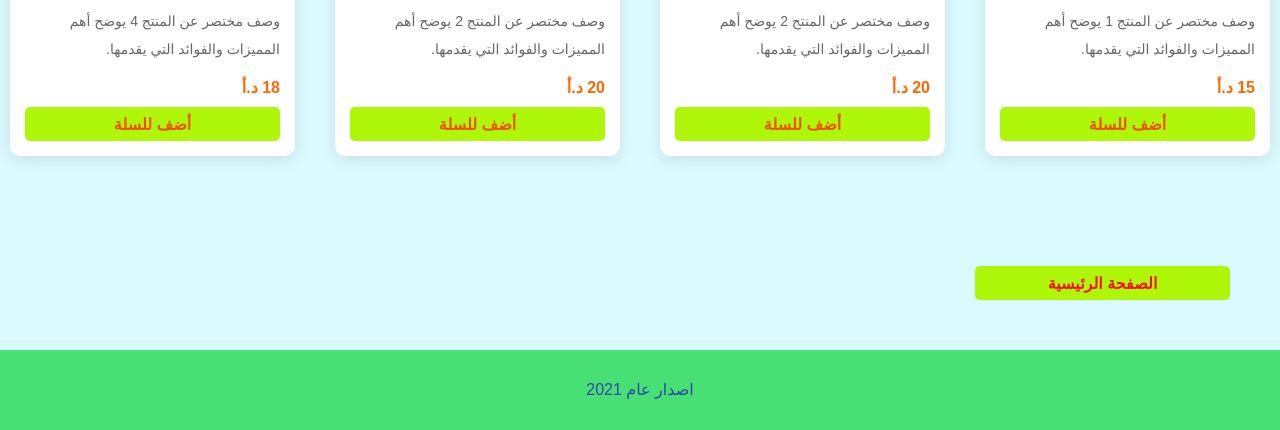
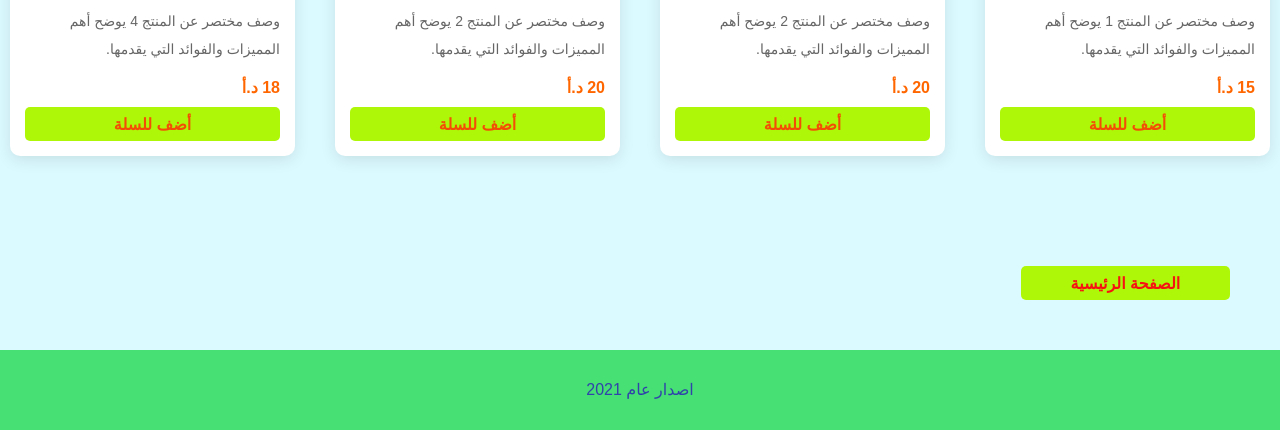
Before and after one commit to SariyahArabi/test, a plain HTML site: page product.html in a window 1280 px wide. Shown: the part 434-864 px from the top of the page. Drawn offline with Linux system fonts and the light colour scheme; a web font is replaced by a local one.

Commit message:
product.html

```diff
--- a/product.html
+++ b/product.html
@@ -296,7 +296,7 @@ footer p {
 
 
         </div>
-        <button style="margin-bottom: 50px;margin-left: 50 px;margin-right: 50px;" class="btn btn-primary" type="submit"><a href="index.html"> الصفحة الرئيسية</a></button>
+        <button style="margin-bottom: 50px;margin-left:10rex;margin-right: 50px;" class="btn btn-primary" type="submit"><a href="index.html"> الصفحة الرئيسية</a></button>
     </div>
 </body>
 
```
